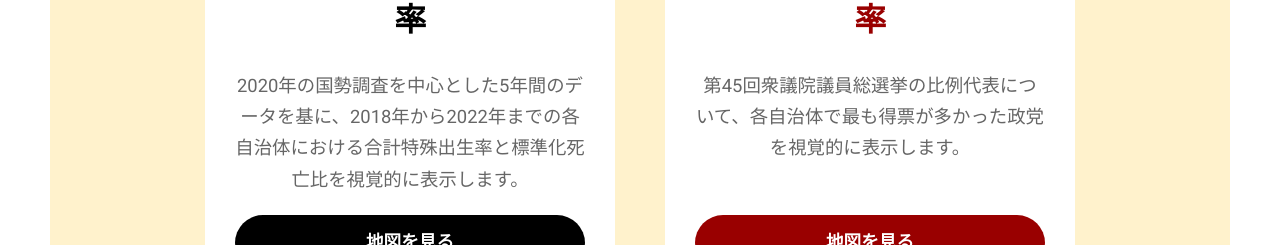
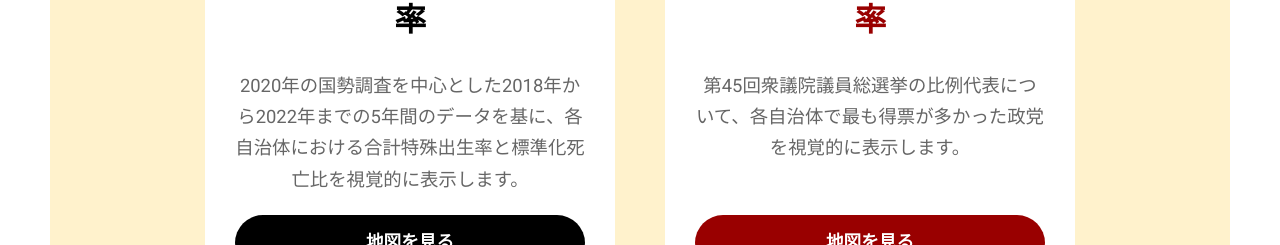
Before and after one commit to kaminopporo/custommap, a plain HTML site: page index.html in a window 1280 px wide. Shown: the part 1703-1948 px from the top of the page. Drawn offline with nearby package versions, Linux system fonts and the light colour scheme.

Commit message:
Update index.html

```diff
--- a/index.html
+++ b/index.html
@@ -422,7 +422,7 @@
                 <div class="content-block black-base">
                     <span class="material-icons">leaderboard</span>
                     <h3>2018-2022合計特殊出生率</h3>
-                    <p>2020年の国勢調査を中心とした5年間のデータを基に、2018年から2022年までの各自治体における合計特殊出生率と標準化死亡比を視覚的に表示します。</p>
+                    <p>2020年の国勢調査を中心とした2018年から2022年までの5年間のデータを基に、各自治体における合計特殊出生率と標準化死亡比を視覚的に表示します。</p>
                     <a href="https://2022fertility.netlify.app/" target="_blank" rel="noopener noreferrer">地図を見る</a>
                 </div>
                 <div class="content-block red-base">
```
